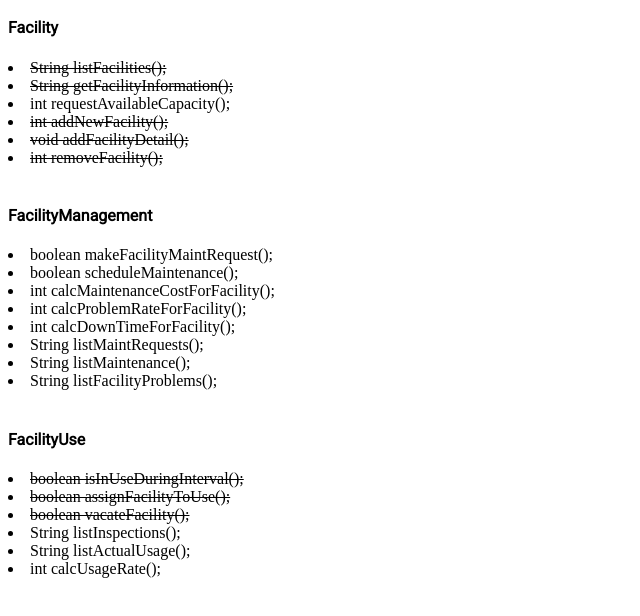
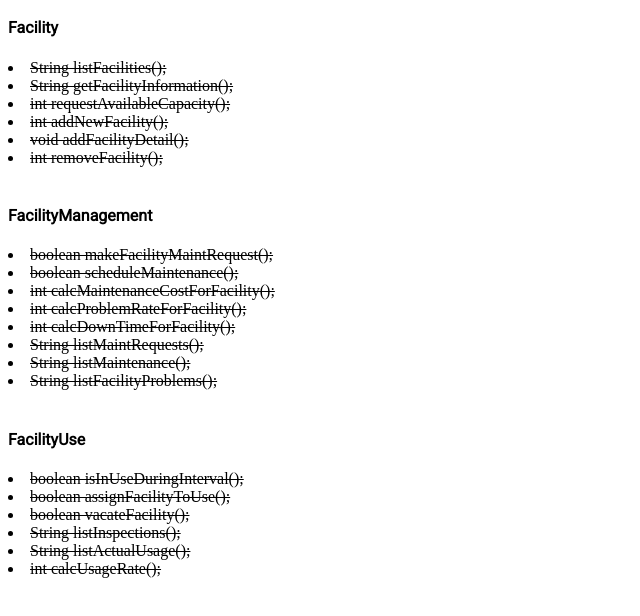
Before and after one commit to Zoryna/FacilityManagement, a plain HTML site: page index.html in a window 1280 px wide. Shown: the part 48-664 px from the top of the page, without its empty margins (0-640 px from the left). Drawn offline with Linux system fonts and the light colour scheme; a web font is replaced by a local one.

Commit message:
Updating ToDo

```diff
--- a/index.html
+++ b/index.html
@@ -6,26 +6,26 @@
         <h4>Facility</h4>
         <li class="done">String listFacilities();</li>
         <li class="done">String getFacilityInformation();</li>
-        <li>int requestAvailableCapacity();</li>
+        <li class="done">int requestAvailableCapacity();</li>
         <li class="done">int addNewFacility();</li>
         <li class="done">void addFacilityDetail();</li>
         <li class="done">int removeFacility();</li>
         <br>
         <h4>FacilityManagement</h4>
-        <li>boolean makeFacilityMaintRequest();</li>
-        <li>boolean scheduleMaintenance();</li>
-        <li>int calcMaintenanceCostForFacility();</li>
-        <li>int calcProblemRateForFacility();</li>
-        <li>int calcDownTimeForFacility();</li>
-        <li>String listMaintRequests();</li>
-        <li>String listMaintenance();</li>
-        <li>String listFacilityProblems();</li>
+        <li class="done">boolean makeFacilityMaintRequest();</li>
+        <li class="done">boolean scheduleMaintenance();</li>
+        <li class="done">int calcMaintenanceCostForFacility();</li>
+        <li class="done">int calcProblemRateForFacility();</li>
+        <li class="done">int calcDownTimeForFacility();</li>
+        <li class="done ">String listMaintRequests();</li>
+        <li class="done">String listMaintenance();</li>
+        <li class="done">String listFacilityProblems();</li>
         <br>
         <h4>FacilityUse</h4>
         <li class="done"> boolean isInUseDuringInterval();</li>
         <li class="done">boolean assignFacilityToUse();</li>
         <li class="done">boolean vacateFacility();</li>
-        <li>String listInspections();</li>
-        <li>String listActualUsage();</li>
-        <li>int calcUsageRate();</li>
+        <li class="done">String listInspections();</li>
+        <li class="done">String listActualUsage();</li>
+        <li class="done">int calcUsageRate();</li>
     </body>
```
